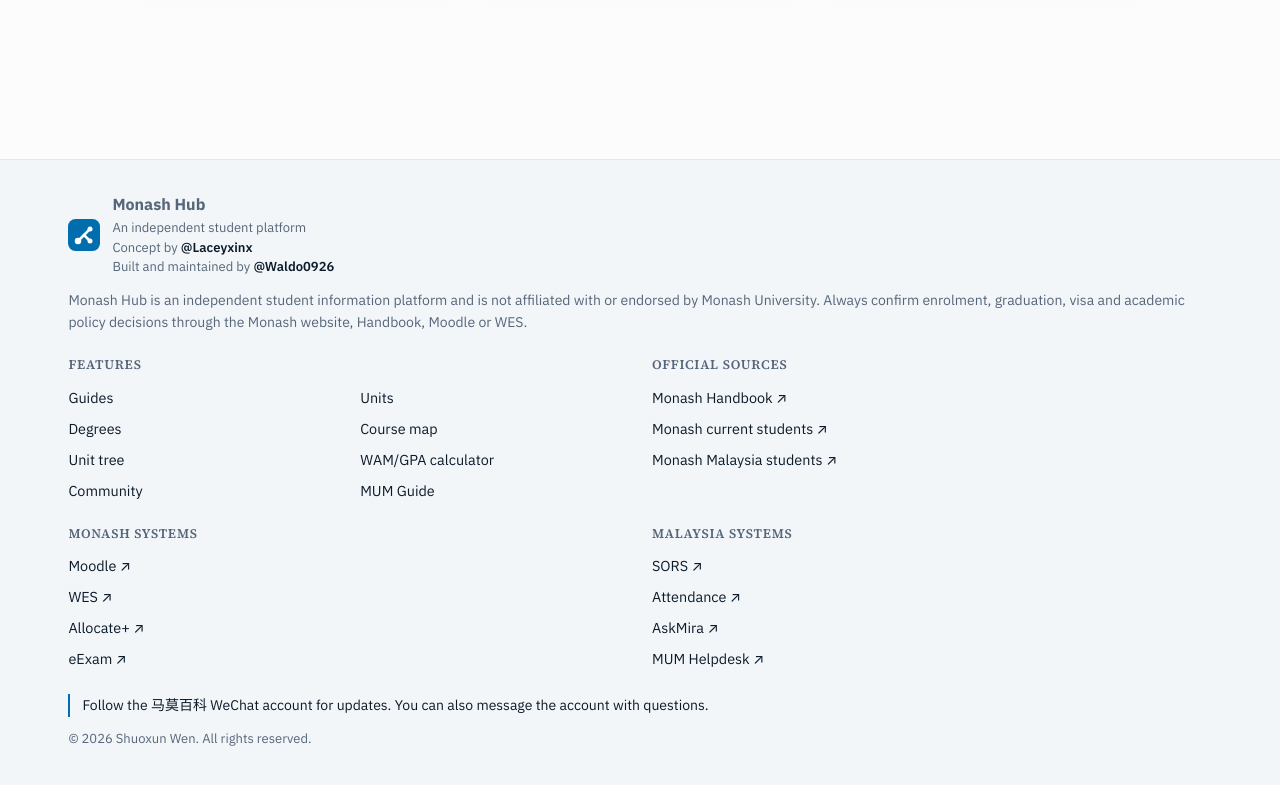
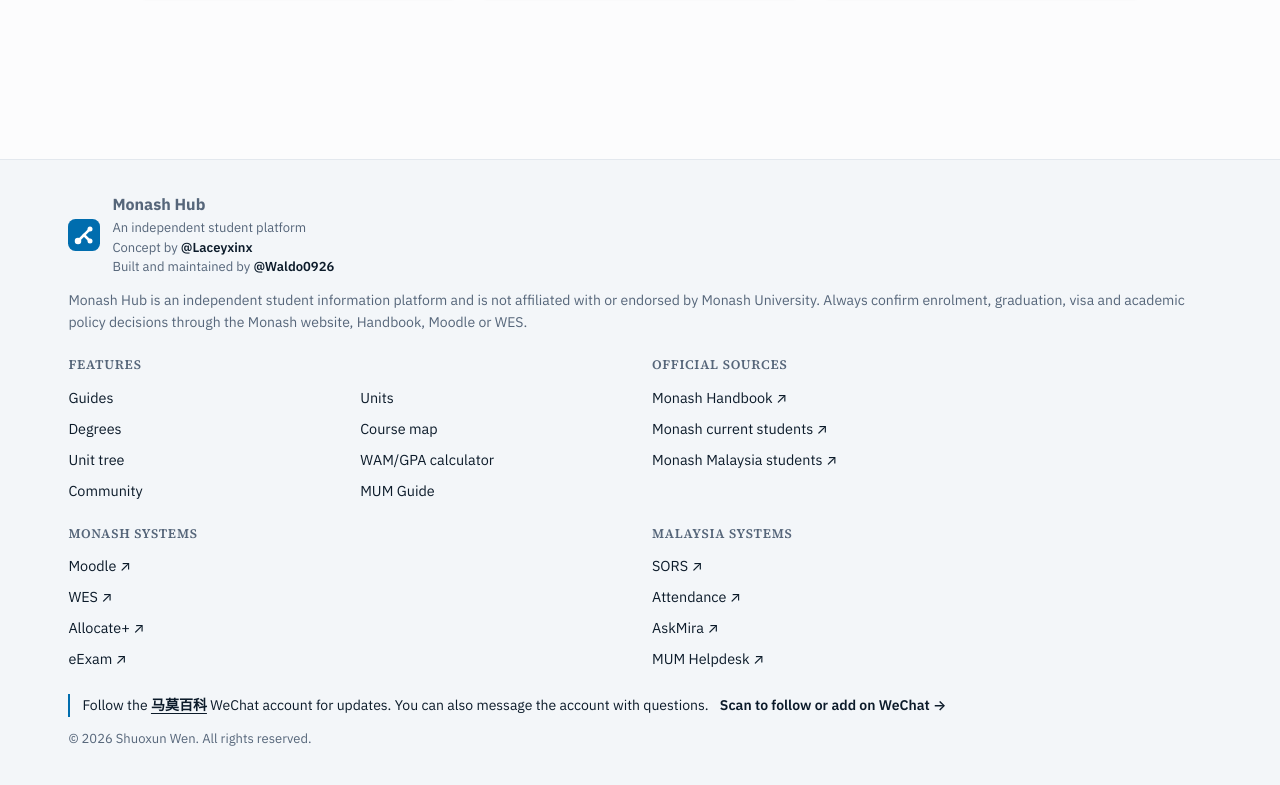
Before and after one commit to Waldo0926/monash-hub, a Nuxt app in the folder frontend/: page /mamo in a window 1280 px wide. Shown: the part 1801-2586 px from the top of the page. Built offline with nearby package versions, Linux system fonts and the light colour scheme.

Commit message:
Link the footer WeChat line to the 马莫百科 page and its QR codes

```diff
--- a/frontend/components/AppFooter.vue
+++ b/frontend/components/AppFooter.vue
@@ -6,6 +6,11 @@
 const sectionLinks = useSectionNavigation()
 const { locale } = useLocale()
 const { $t } = useNuxtApp()
+
+// The account name is a link to /mamo, so the sentence is split around it.
+// The name stays in Chinese in every language because that is what people
+// search for in WeChat.
+const wechatParts = computed(() => $t('footer.wechat').split('{name}'))
 
 const featuresHeading = computed(() => {
   if (locale.value === 'zh') return '功能导航'
@@ -86,7 +91,12 @@
       </nav>
 
       <div class="footer-bottom">
-        <p class="small wechat">{{ $t('footer.wechat') }}</p>
+        <!-- Points at the 马莫百科 page rather than only naming the account,
+             so someone can see what it posts and scan the QR codes there. -->
+        <p class="small wechat">
+          {{ wechatParts[0] }}<NuxtLink to="/mamo" class="wechat-name">马莫百科</NuxtLink>{{ wechatParts[1] }}
+          <NuxtLink to="/mamo#follow" class="wechat-cta">{{ $t('footer.wechatCta') }} →</NuxtLink>
+        </p>
         <p class="tiny copyright">© 2026 Shuoxun Wen. All rights reserved.</p>
       </div>
     </div>
@@ -131,6 +141,16 @@
   padding-left: var(--s3);
   border-left: 2px solid var(--footer-accent);
   color: var(--footer-heading);
+}
+.wechat-name {
+  font-weight: 600;
+  text-decoration: underline;
+  text-underline-offset: 3px;
+}
+.wechat-cta {
+  margin-left: var(--s2);
+  font-weight: 600;
+  white-space: nowrap;
 }
 .copyright {
   margin: 0;
--- a/frontend/i18n/index.ts
+++ b/frontend/i18n/index.ts
@@ -410,7 +410,8 @@
   'footer.conceptBy': 'Concept by',
   'footer.builtMaintainedBy': 'Built and maintained by',
   'footer.wechat':
-    'Follow the 马莫百科 WeChat account for updates. You can also message the account with questions.',
+    'Follow the {name} WeChat account for updates. You can also message the account with questions.',
+  'footer.wechatCta': 'Scan to follow or add on WeChat',
   'home.communityEmptyHint': 'Official pages cover the rules. Ask other students here what a unit is actually like.',
 
   // --- badges -------------------------------------------------------------
@@ -1412,7 +1413,8 @@
   'footer.conceptBy': '创意：',
   'footer.builtMaintainedBy': '搭建与维护：',
   'footer.wechat':
-    '更多消息可以关注「马莫百科」公众号，有问题也可以在公众号后台私信。',
+    '更多消息可以关注「{name}」公众号，有问题也可以在公众号后台私信。',
+  'footer.wechatCta': '扫码关注、加好友',
   'home.communityEmptyHint': '规定看官方页面，实际上课体验可以在这里问同学。',
 
   'badge.handbook': '官方 Handbook',
@@ -2389,7 +2391,8 @@
   'footer.conceptBy': '企画：',
   'footer.builtMaintainedBy': '構築・運営：',
   'footer.wechat':
-    '「马莫百科」WeChat 公式アカウントでも随時更新しています。ご質問はアカウントへのメッセージでどうぞ。',
+    '「{name}」WeChat 公式アカウントでも随時更新しています。ご質問はアカウントへのメッセージでどうぞ。',
+  'footer.wechatCta': 'QR コードでフォロー・友だち追加',
   'home.communityEmptyHint': '規程は公式ページで確認できます。実際の授業の様子はここで他の学生に聞いてみてください。',
 
   'badge.handbook': '公式 Handbook',
@@ -3379,7 +3382,8 @@
   'footer.conceptBy': '기획:',
   'footer.builtMaintainedBy': '구축 및 유지보수:',
   'footer.wechat':
-    '「马莫百科」WeChat 공식 계정에서도 계속 업데이트합니다. 문의는 계정 메시지로 보내주세요.',
+    '「{name}」WeChat 공식 계정에서도 계속 업데이트합니다. 문의는 계정 메시지로 보내주세요.',
+  'footer.wechatCta': 'QR로 팔로우·친구 추가',
   'home.communityEmptyHint': '규정은 공식 페이지에서 확인하고, 실제 수업이 어땠는지는 여기서 다른 학생에게 물어보세요.',
 
   'badge.handbook': '공식 Handbook',
--- a/frontend/pages/mamo.vue
+++ b/frontend/pages/mamo.vue
@@ -115,7 +115,8 @@
         </ul>
       </div>
 
-      <aside class="follow card" :aria-label="$t('mamo.followHeading')">
+      <!-- The footer links here with #follow. -->
+      <aside id="follow" class="follow card" :aria-label="$t('mamo.followHeading')">
         <h2 class="follow-heading">{{ $t('mamo.followHeading') }}</h2>
         <div v-for="c in contacts" :key="c.value" class="follow-row">
           <img :src="c.qr" :alt="c.qrAlt" class="qr" width="112" height="112" loading="lazy">
@@ -287,7 +288,10 @@
 }
 .stats strong { color: var(--text); }
 
-.follow { padding: var(--s5); }
+.follow {
+  padding: var(--s5);
+  scroll-margin-top: calc(var(--header-h, 64px) + var(--s4));
+}
 .follow-heading { margin-bottom: var(--s3); font-size: 1.05rem; }
 .follow-row {
   display: flex;
```
Also changed, not shown: 1 other file (tests, documents, lock files or other folders).
